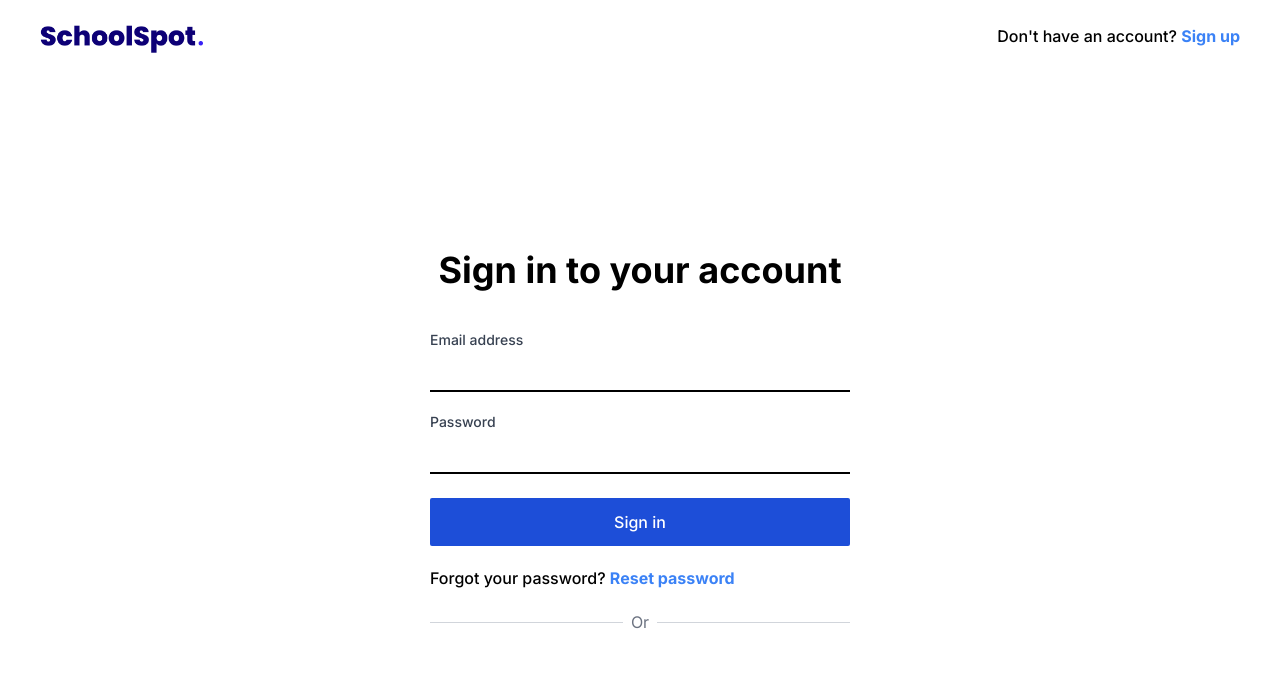
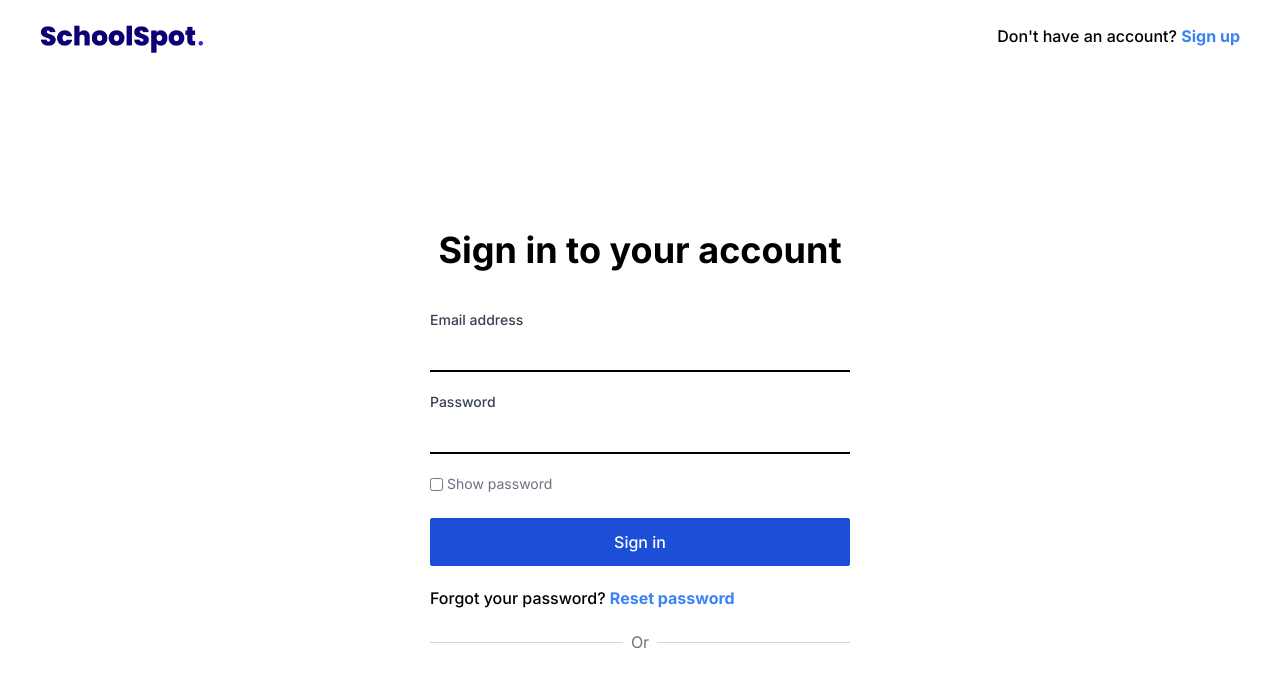
Before and after one commit to SujithVSuresh/schoolspot-client, a React (Vite) app: page /signin in a window 1280 px wide. Shown: the top 686 px of the page. Built offline with nearby package versions, Linux system fonts and the light colour scheme.

Commit message:
feat: add show/hide pw in signin

```diff
--- a/src/features/admin/pages/Signin.tsx
+++ b/src/features/admin/pages/Signin.tsx
@@ -10,11 +10,15 @@ import { signinValidationSchema } from "../validation/formValidation";
 import { zodResolver } from "@hookform/resolvers/zod";
 import {useForm} from 'react-hook-form'
 import toast from "react-hot-toast";
+import { useState } from "react";
 
 
 const Signin = () => {
   const dispatch = useDispatch();
   const navigate = useNavigate();
+
+    const [showPassword, setShowPassword] = useState(false);
+    const [loading, setLoading] = useState(false);
 
   const {
       register,
@@ -99,8 +103,8 @@ const Signin = () => {
               <div className="relative">
                 <input
                 {...register("password")}
-                  type="password"
-                  id="password"
+                type={showPassword ? "text" : "password"}
+                id="password"
                   className="w-full py-2 border-b-2 focus:ring-0 border-b-black outline-none"
                 />
                 <div className="w-10 h-10 absolute right-0 top-0"></div>
@@ -111,6 +115,17 @@ const Signin = () => {
                 </p>
               )}
             </div>
+
+            <label className="flex items-center hover:cursor-pointer">
+              <input
+                type="checkbox"
+                checked={showPassword}
+                onChange={() => setShowPassword((prev) => !prev)}
+              />
+              <span className="text-sm font-normal text-gray-500 ml-1">
+                Show password
+              </span>
+            </label>
 
             <button
               className={`bg-blue-700 w-full h-12 rounded-sm flex justify-center mt-6 items-center`}
```
